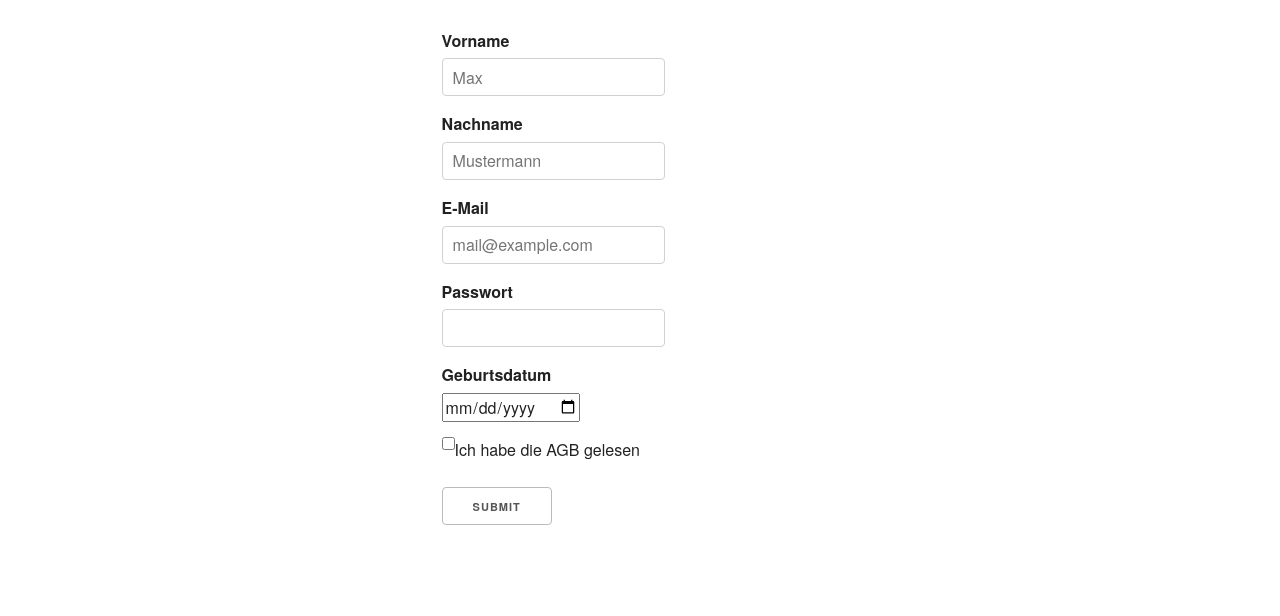
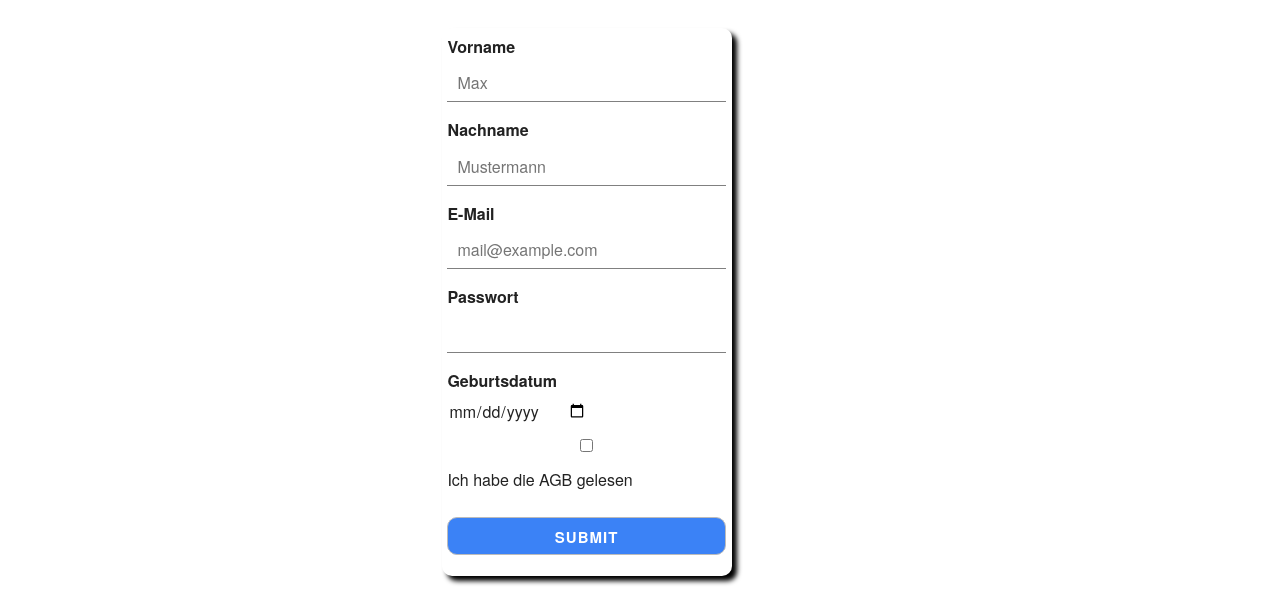
Before and after one commit to David-Lukacs/FrameworkProjekt, a website: page Framework/pages/sample2.html in a window 1280 px wide. Shown: the part 221-837 px from the top of the page. Before the commit the page ends 801 px from the top, so only its background shows below. Drawn offline with Linux system fonts and the light colour scheme.

Commit message:
css form

```diff
--- a/Framework/css/custom.css
+++ b/Framework/css/custom.css
@@ -287,6 +287,66 @@
     li {}
 
 
+    /*--------------Formular--------------*/
+    form {
+        background-color: white;
+        border-radius: 10px;
+        padding: 2%;
+        box-shadow: 5px 5px 5px 0.1px black;
+
+    }
+
+    input {
+        width: 100%;
+    }
+
+    input[type=text] {
+        border: none;
+        border-radius: 0px;
+        border-bottom: 1px solid grey;
+    }
+
+    input[type=email] {
+        border: none;
+        border-radius: 0px;
+        border-bottom: 1px solid grey;
+    }
+
+    input[type=password] {
+        border: none;
+        border-radius: 0px;
+        border-bottom: 1px solid grey;
+    }
+
+    input:focus{
+        border-radius: 5px;
+    }
+
+    input[type=date]{
+        border: none;
+        width: 50%;
+    }
+
+    input:focus[type=date]{
+        border: none;
+    }
+
+
+
+    input[type=submit] {
+        color: white ;
+        background-color:#3B82F6;
+        border-radius: 10px;
+        font-size: 1.5rem;
+        width: 100%;
+    }
+
+
+
+    body {
+        background-color: white;
+    }
+
 
     /* Code
     –––––––––––––––––––––––––––––––––––––––––––––––––– */
```
